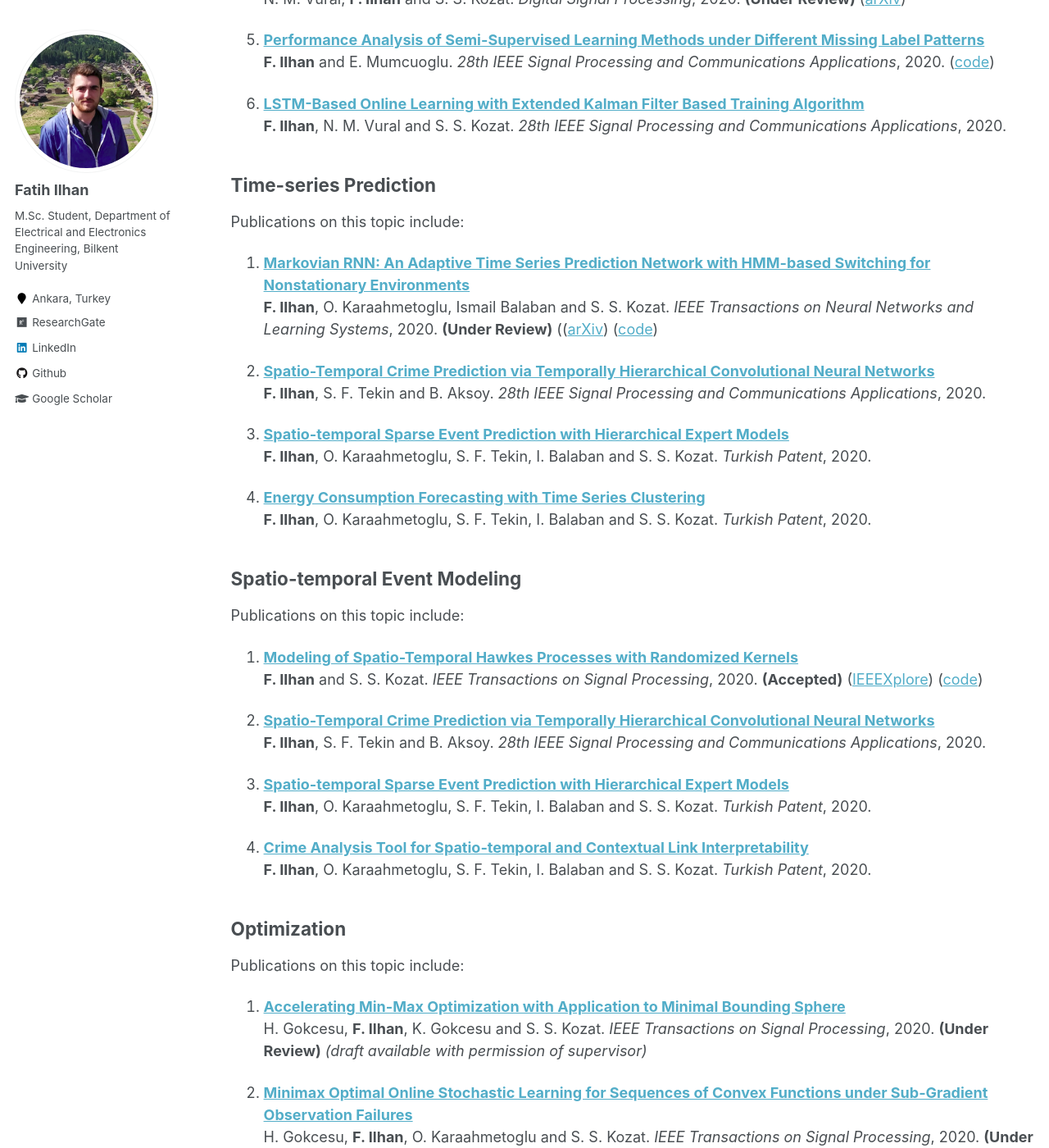
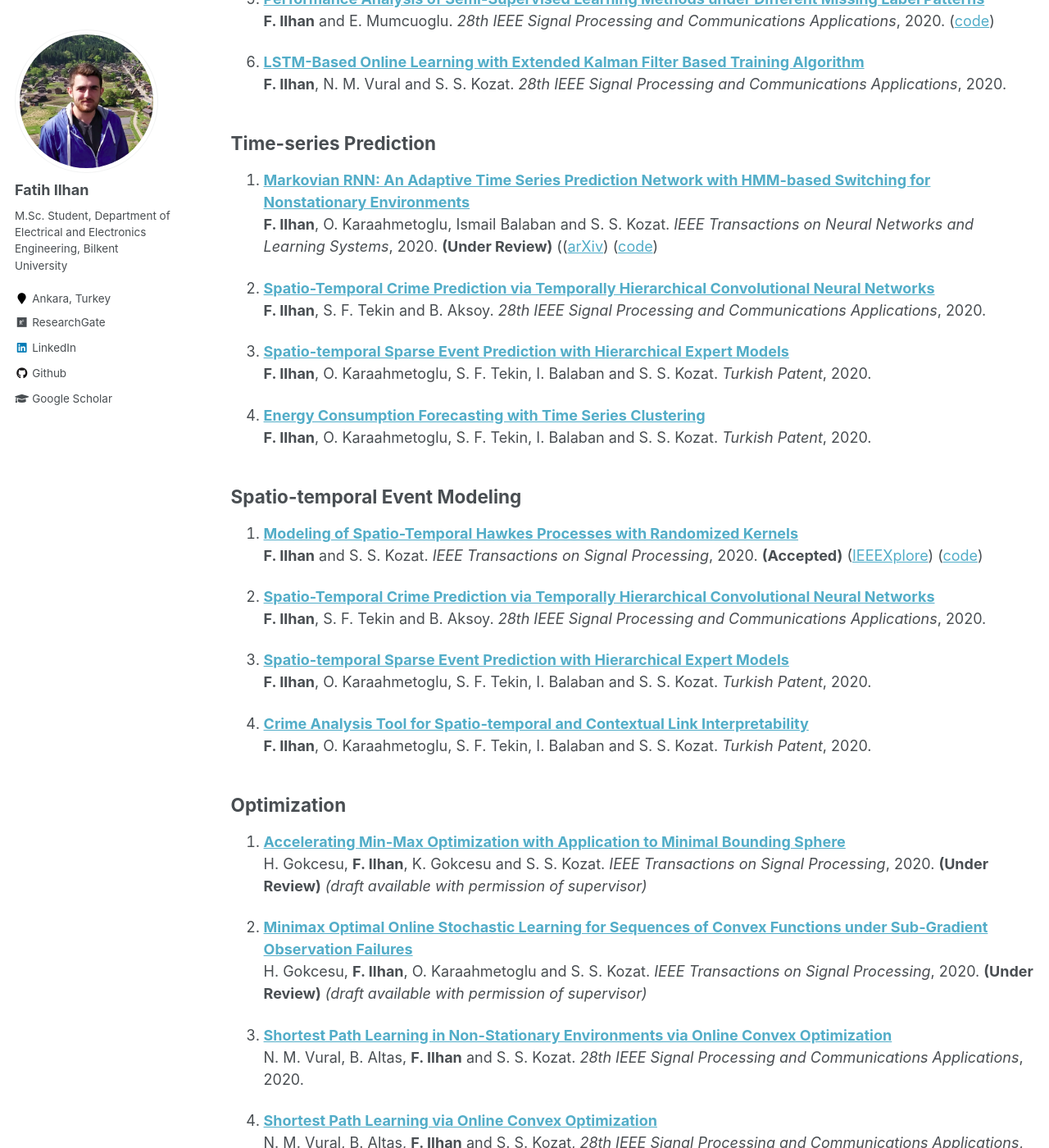
Before and after one commit to fatih-ilhan/fatih-ilhan.github.io, a Jekyll site: the page built from _pages/research.md, in a window 1280 px wide and 1400 px high, scrolled down 881 px. Shown: the whole window at 82% size. Built offline with Jekyll 4.4.1, drawn with Linux system fonts in a browser that asks for light colours; some of the changed text lies outside the part shown.

Commit message:
update publications

```diff
--- a/_pages/research.md
+++ b/_pages/research.md
@@ -16,8 +16,6 @@ I conduct research broadly, but not limited to, in the following topics:
 
 
 ## Machine Learning
-
-Publications on this topic include:
 
 1. <b>[Modeling of Spatio-Temporal Hawkes Processes with Randomized Kernels](http://fatih-ilhan.github.io/publications/STHP)</b><br>
 <b>F. Ilhan</b> and S. S. Kozat.
@@ -46,8 +44,6 @@ N. M. Vural, **F. Ilhan** and S. S. Kozat.
 
 ## Time-series Prediction
 
-Publications on this topic include:
-
 1. <b>[Markovian RNN: An Adaptive Time Series Prediction Network with HMM-based Switching for Nonstationary Environments](http://fatih-ilhan.github.io/publications/mRNN)</b><br>
 <b>F. Ilhan</b>, O. Karaahmetoglu, Ismail Balaban and S. S. Kozat.
 <i>IEEE Transactions on Neural Networks and Learning Systems</i>, 2020. **(Under Review)** (([arXiv](https://arxiv.org/abs/2006.10119)) ([code](https://github.com/fatih-ilhan/markov-rnn))
@@ -65,8 +61,6 @@ Publications on this topic include:
 <i>Turkish Patent</i>, 2020.
 
 ## Spatio-temporal Event Modeling
-
-Publications on this topic include:
 
 1. <b>[Modeling of Spatio-Temporal Hawkes Processes with Randomized Kernels](http://fatih-ilhan.github.io/publications/STHP)</b><br>
 <b>F. Ilhan</b> and S. S. Kozat.
@@ -86,8 +80,6 @@ Publications on this topic include:
 
 ## Optimization
 
-Publications on this topic include:
-
 1. <b>[Accelerating Min-Max Optimization with Application to Minimal Bounding Sphere](http://fatih-ilhan.github.io/publications/MBS)</b><br>
 H. Gokcesu, **F. Ilhan**, K. Gokcesu and S. S. Kozat.
 <i>IEEE Transactions on Signal Processing</i>, 2020. **(Under Review)** _(draft available with permission of supervisor)_
@@ -106,8 +98,6 @@ N. M. Vural, B. Altas, **F. Ilhan** and S. S. Kozat,
 
 ## Anomaly Detection
 
-Publications on this topic include:
-
 1. <b>[A Two-Stage Multi-Class Classification Approach Based on Anomaly Detection](http://fatih-ilhan.github.io/publications/TSMCC)</b><br>
 <b>F. Ilhan</b>, S. F. Yilmaz and S. S. Kozat.
 <i>28th IEEE Signal Processing and Communications Applications</i>, 2020. ([code](https://github.com/fatih-ilhan/anomaly-detection-for-mcc))
```
Also changed, not shown: _data/navigation.yml (+4 -4 lines).
